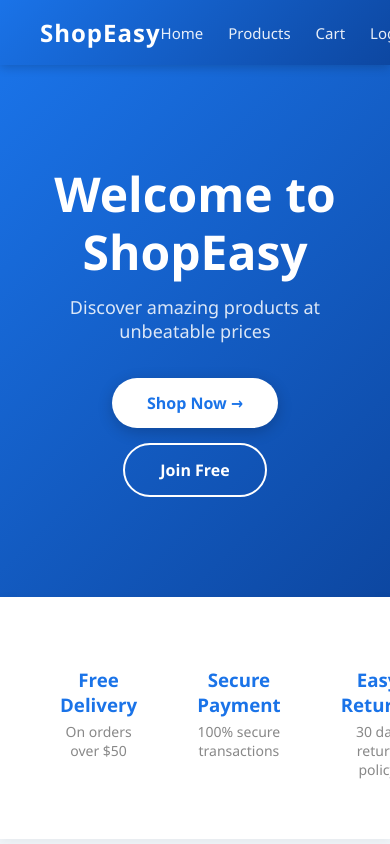
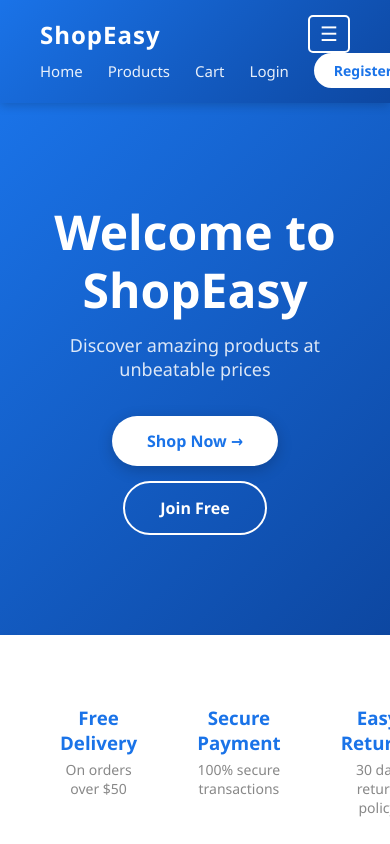
Before and after one commit to abu-mohammad/ecommerce-fullstack-design, a React (Create React App) app in the folder frontend/: page / in a window 390 px wide. Shown: the top 844 px of the page. Built offline with nearby package versions, Linux system fonts and the light colour scheme; no server answers.

Commit message:
Fix: Mobile responsive navbar with hamburger menu

```diff
--- a/frontend/src/components/Navbar.js
+++ b/frontend/src/components/Navbar.js
@@ -1,8 +1,10 @@
+import { useState } from 'react';
 import { Link } from 'react-router-dom';
 
 function Navbar() {
   const user = JSON.parse(localStorage.getItem('user'));
   const cart = JSON.parse(localStorage.getItem('cart')) || [];
+  const [menuOpen, setMenuOpen] = useState(false);
 
   const handleLogout = () => {
     localStorage.removeItem('token');
@@ -10,12 +12,14 @@ function Navbar() {
     window.location.href = '/';
   };
 
+  const closeMenu = () => setMenuOpen(false);
+
   // Admin Navbar
   if (user && user.isAdmin) {
     return (
       <nav style={styles.nav}>
         <Link to="/admin" style={styles.logo}>ShopEasy Admin</Link>
-        <div style={styles.links}>
+        <div style={styles.desktopLinks}>
           <span style={styles.username}>{user.name}</span>
           <button onClick={handleLogout} style={styles.logoutBtn}>Logout</button>
         </div>
@@ -26,8 +30,18 @@ function Navbar() {
   // Regular User Navbar
   return (
     <nav style={styles.nav}>
+      {/* Logo */}
       <Link to="/" style={styles.logo}>ShopEasy</Link>
-      <div style={styles.links}>
+
+      {/* Hamburger Button - Mobile Only */}
+      <button
+        style={styles.hamburger}
+        onClick={() => setMenuOpen(!menuOpen)}>
+        {menuOpen ? '✕' : '☰'}
+      </button>
+
+      {/* Desktop Links */}
+      <div style={styles.desktopLinks}>
         <Link to="/" style={styles.link}>Home</Link>
         <Link to="/products" style={styles.link}>Products</Link>
         <Link to="/cart" style={styles.cartLink}>
@@ -39,10 +53,8 @@ function Navbar() {
         {user ? (
           <>
             <Link to="/orders" style={styles.link}>My Orders</Link>
-            <div style={styles.userMenu}>
-              <span style={styles.username}>{user.name}</span>
-              <button onClick={handleLogout} style={styles.logoutBtn}>Logout</button>
-            </div>
+            <span style={styles.username}>{user.name}</span>
+            <button onClick={handleLogout} style={styles.logoutBtn}>Logout</button>
           </>
         ) : (
           <>
@@ -51,6 +63,29 @@ function Navbar() {
           </>
         )}
       </div>
+
+      {/* Mobile Menu */}
+      {menuOpen && (
+        <div style={styles.mobileMenu}>
+          <Link to="/" style={styles.mobileLink} onClick={closeMenu}>Home</Link>
+          <Link to="/products" style={styles.mobileLink} onClick={closeMenu}>Products</Link>
+          <Link to="/cart" style={styles.mobileLink} onClick={closeMenu}>
+            Cart {cart.length > 0 && `(${cart.length})`}
+          </Link>
+          {user ? (
+            <>
+              <Link to="/orders" style={styles.mobileLink} onClick={closeMenu}>My Orders</Link>
+              <span style={styles.mobileUsername}>{user.name}</span>
+              <button onClick={handleLogout} style={styles.mobileLogoutBtn}>Logout</button>
+            </>
+          ) : (
+            <>
+              <Link to="/login" style={styles.mobileLink} onClick={closeMenu}>Login</Link>
+              <Link to="/register" style={styles.mobileLink} onClick={closeMenu}>Register</Link>
+            </>
+          )}
+        </div>
+      )}
     </nav>
   );
 }
@@ -66,6 +101,7 @@ const styles = {
     position: 'sticky',
     top: 0,
     zIndex: 1000,
+    flexWrap: 'wrap',
   },
   logo: {
     color: 'white',
@@ -74,7 +110,20 @@ const styles = {
     textDecoration: 'none',
     letterSpacing: '1px',
   },
-  links: {
+  hamburger: {
+    display: 'none',
+    backgroundColor: 'transparent',
+    border: '2px solid white',
+    color: 'white',
+    fontSize: '20px',
+    padding: '5px 10px',
+    borderRadius: '5px',
+    cursor: 'pointer',
+    '@media (max-width: 768px)': {
+      display: 'block',
+    }
+  },
+  desktopLinks: {
     display: 'flex',
     gap: '25px',
     alignItems: 'center',
@@ -106,11 +155,6 @@ const styles = {
     alignItems: 'center',
     justifyContent: 'center',
   },
-  userMenu: {
-    display: 'flex',
-    alignItems: 'center',
-    gap: '10px',
-  },
   username: {
     color: 'rgba(255,255,255,0.9)',
     fontSize: '15px',
@@ -133,6 +177,38 @@ const styles = {
     textDecoration: 'none',
     fontWeight: '600',
     fontSize: '14px',
+  },
+  mobileMenu: {
+    width: '100%',
+    display: 'flex',
+    flexDirection: 'column',
+    gap: '10px',
+    padding: '15px 0',
+    borderTop: '1px solid rgba(255,255,255,0.2)',
+    marginTop: '10px',
+  },
+  mobileLink: {
+    color: 'white',
+    textDecoration: 'none',
+    fontSize: '16px',
+    padding: '8px 0',
+    borderBottom: '1px solid rgba(255,255,255,0.1)',
+  },
+  mobileUsername: {
+    color: 'rgba(255,255,255,0.9)',
+    fontSize: '15px',
+    padding: '8px 0',
+  },
+  mobileLogoutBtn: {
+    backgroundColor: 'rgba(255,255,255,0.2)',
+    color: 'white',
+    border: '1px solid rgba(255,255,255,0.4)',
+    padding: '10px',
+    borderRadius: '8px',
+    cursor: 'pointer',
+    fontSize: '15px',
+    width: '100%',
+    textAlign: 'center',
   }
 };
 
--- a/frontend/src/index.css
+++ b/frontend/src/index.css
@@ -95,3 +95,30 @@ body {
     grid-template-columns: 1fr;
   }
 }
+/* Hide hamburger on desktop */
+@media (min-width: 769px) {
+  nav button[style*="hamburger"] {
+    display: none !important;
+  }
+}
+
+/* Show hamburger on mobile */
+@media (max-width: 768px) {
+  nav > div:nth-child(2) {
+    display: none !important;
+  }
+
+  nav button {
+    display: block !important;
+  }
+
+  .products-grid {
+    grid-template-columns: repeat(2, 1fr) !important;
+  }
+}
+
+@media (max-width: 480px) {
+  .products-grid {
+    grid-template-columns: 1fr !important;
+  }
+}
```
